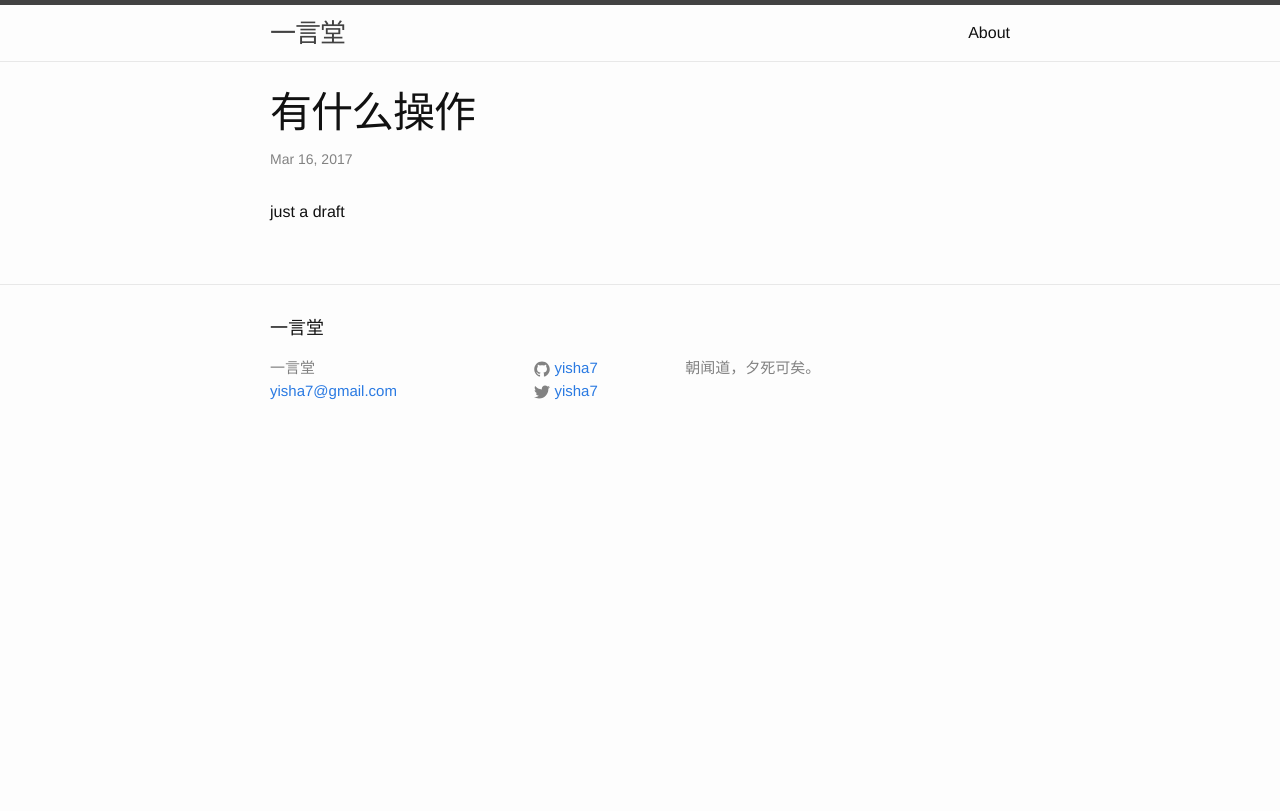
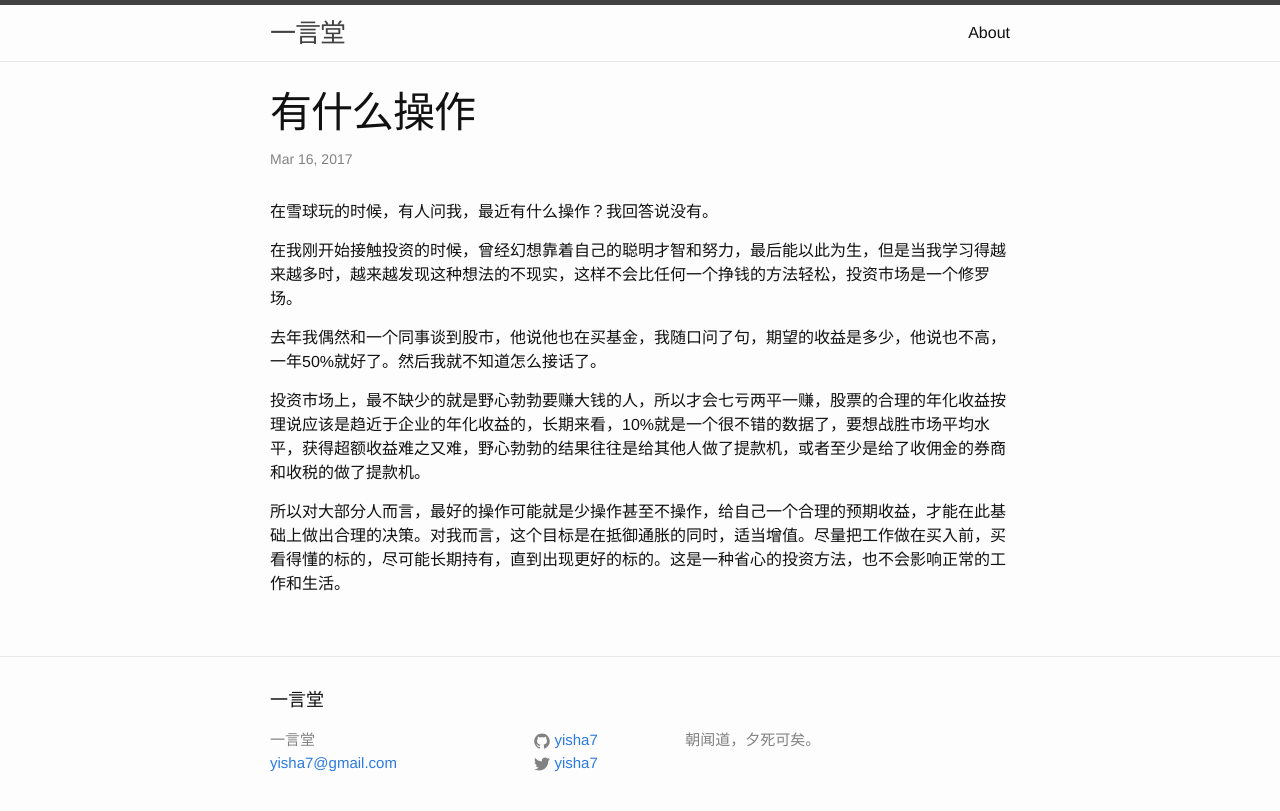
Before and after one commit to yifeitao/yifeitao.github.io, a Jekyll site: the page built from _posts/2017-03-16-what's-the-operation.md, in a window 1280 px wide. Shown: the top 811 px of the page. Built offline with Jekyll 4.4.1, drawn with Linux system fonts in a browser that asks for light colours; comment, search, counter and statistics services are not loaded.

Commit message:
update 2017-03-16-what's-the-operation.md

```diff
--- a/_posts/2017-03-16-what's-the-operation.md
+++ b/_posts/2017-03-16-what's-the-operation.md
@@ -4,4 +4,12 @@ title: 有什么操作
 categories: investment
 ---
 
-just a draft
+在雪球玩的时候，有人问我，最近有什么操作？我回答说没有。
+
+在我刚开始接触投资的时候，曾经幻想靠着自己的聪明才智和努力，最后能以此为生，但是当我学习得越来越多时，越来越发现这种想法的不现实，这样不会比任何一个挣钱的方法轻松，投资市场是一个修罗场。
+
+去年我偶然和一个同事谈到股市，他说他也在买基金，我随口问了句，期望的收益是多少，他说也不高，一年50%就好了。然后我就不知道怎么接话了。
+
+投资市场上，最不缺少的就是野心勃勃要赚大钱的人，所以才会七亏两平一赚，股票的合理的年化收益按理说应该是趋近于企业的年化收益的，长期来看，10%就是一个很不错的数据了，要想战胜市场平均水平，获得超额收益难之又难，野心勃勃的结果往往是给其他人做了提款机，或者至少是给了收佣金的券商和收税的做了提款机。
+
+所以对大部分人而言，最好的操作可能就是少操作甚至不操作，给自己一个合理的预期收益，才能在此基础上做出合理的决策。对我而言，这个目标是在抵御通胀的同时，适当增值。尽量把工作做在买入前，买看得懂的标的，尽可能长期持有，直到出现更好的标的。这是一种省心的投资方法，也不会影响正常的工作和生活。
```
